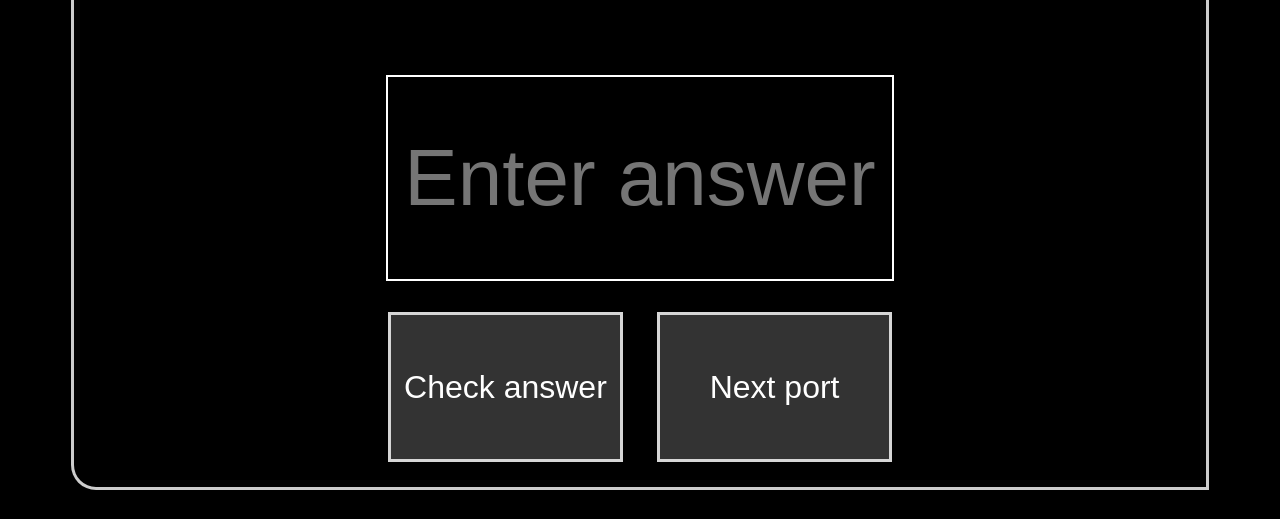
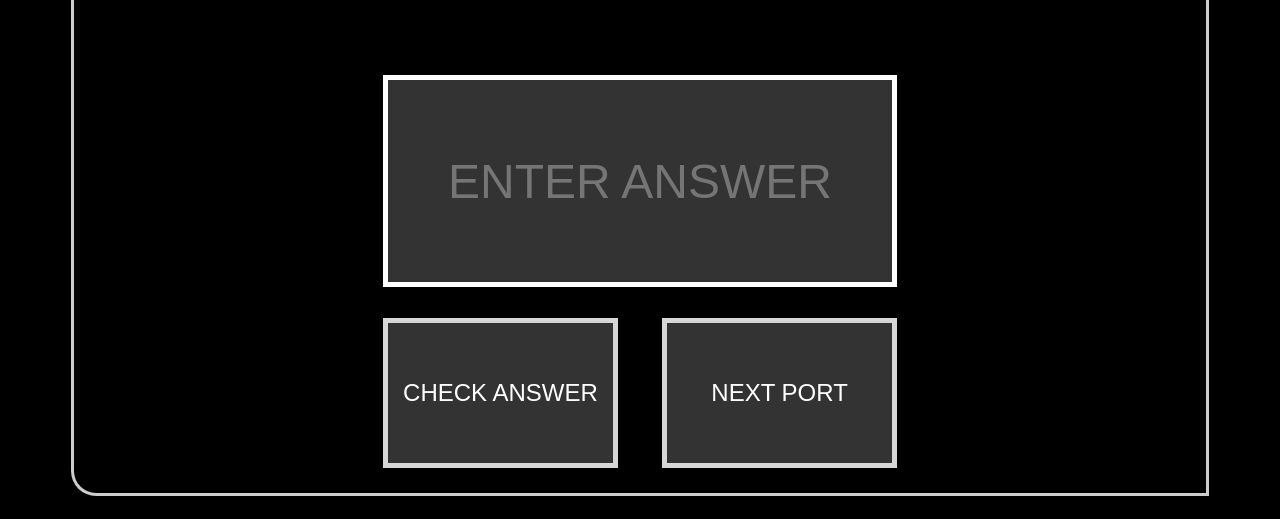
Before and after one commit to gwhitdev/predicta-port, a plain HTML site: page index.html in a window 1280 px wide. Shown: the part 420-939 px from the top of the page. Drawn offline with Linux system fonts and the light colour scheme.

Commit message:
amended some styling

```diff
--- a/css/style.css
+++ b/css/style.css
@@ -8,20 +8,26 @@ button {
     background-color: rgba(255,255,255,0.2);
     width: 235px;
     height: 150px;
-    border: 3px solid rgba(255,255,255,0.8);
+    border: 5px solid rgba(255,255,255,0.8);
     color: white;
-    font-size: 2em;
+    font-size: 1.5em;
+    text-transform: uppercase;
 }
 button:hover {
-    background-color: rgba(255,255,255,0.3);
+    background-color: rgba(255,255,255,0.1);
     cursor: pointer;
+
+}
+button:focus {
+    outline: none;
 }
 button#next {
-    margin-left: 30px;
+    margin-left: 40px;
 }
 h2 {
     font-size: 4em;
     margin-top: 5px;
+    text-transform: uppercase;
 }
 
 h3 {
@@ -36,11 +42,16 @@ h3 {
     height: 200px;
     margin-top: 75px;
     margin-bottom: 15px;
-    background: none;
+    background: rgba(255,255,255,0.2);
     color: white;
     text-align: center;
-    border: 2px solid white;
-    font-size: 5em;
+    border: 5px solid white;
+    font-size: 3em;
+    text-transform: uppercase;
+}
+.answer:focus {
+    outline: none;
+    background-color: rgba(255,255,255,0);
 }
 .container {
     margin: 0 auto;
@@ -54,8 +65,8 @@ h3 {
 .questionBlock {
     background-color: black;
     border: 3px solid rgba(255,255,255,0.8);
-  border-bottom-left-radius: 25px;
-  border-top-right-radius: 100px;
+    border-bottom-left-radius: 25px;
+    border-top-right-radius: 100px;
     box-shadow: 5px;
     text-align: center;
     padding: 15px;
@@ -66,9 +77,11 @@ h3 {
 /* ANSWER COLOUR CHANGES */
 .redText {
     border-color: red;
+    background: none;
 }
 .redText::placeholder {
     color: red;
+    text-transform: uppercase;
 }
 
 .smallText {
@@ -79,6 +92,7 @@ h3 {
 }
 .greenText::placeholder {
     color: greenyellow;
+    text-transform: uppercase;
 }
 
 /* ANSWER AND PORT DISPLAYS */
--- a/index.html
+++ b/index.html
@@ -3,8 +3,12 @@
 <head>
     <link rel="stylesheet"href="css/style.css">
     <meta charset="UTF-8">
+    <meta name="author" content="Gareth Whitley">
+    <meta name="keywords" content="TCP, IP, Quiz, CompTIA A+ study support">
+    <meta name="copyright" content="Copyright 2020 Gareth Whitley">
+    <meta name="description" content="This is an exercise in HTML, CSS and JS and studying the TCP/UDP ports for CompTIA A+ exams.">
     <meta name="viewport" content="width=device-width, initial-scale=1.0">
-    <title>IP Ports Quiz</title>
+    <title>Predicta-Port</title>
 </head>
 <body>
 
```
